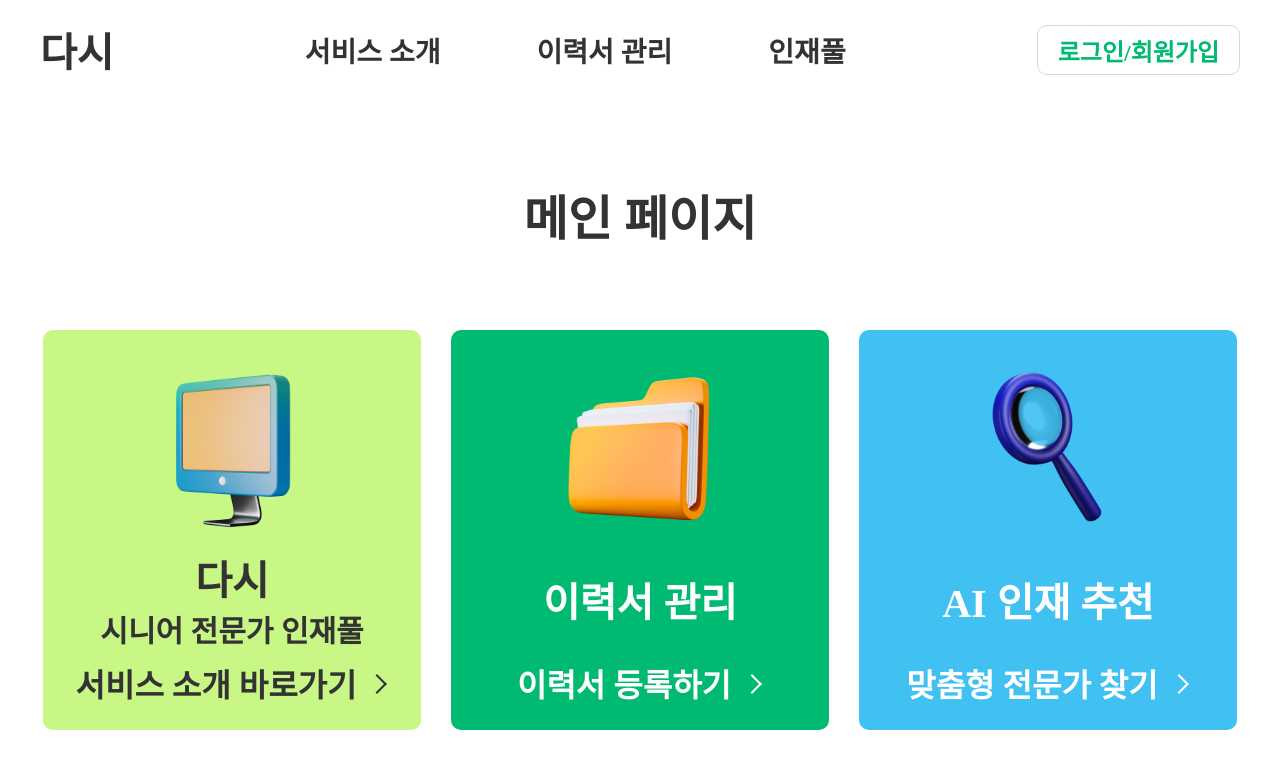
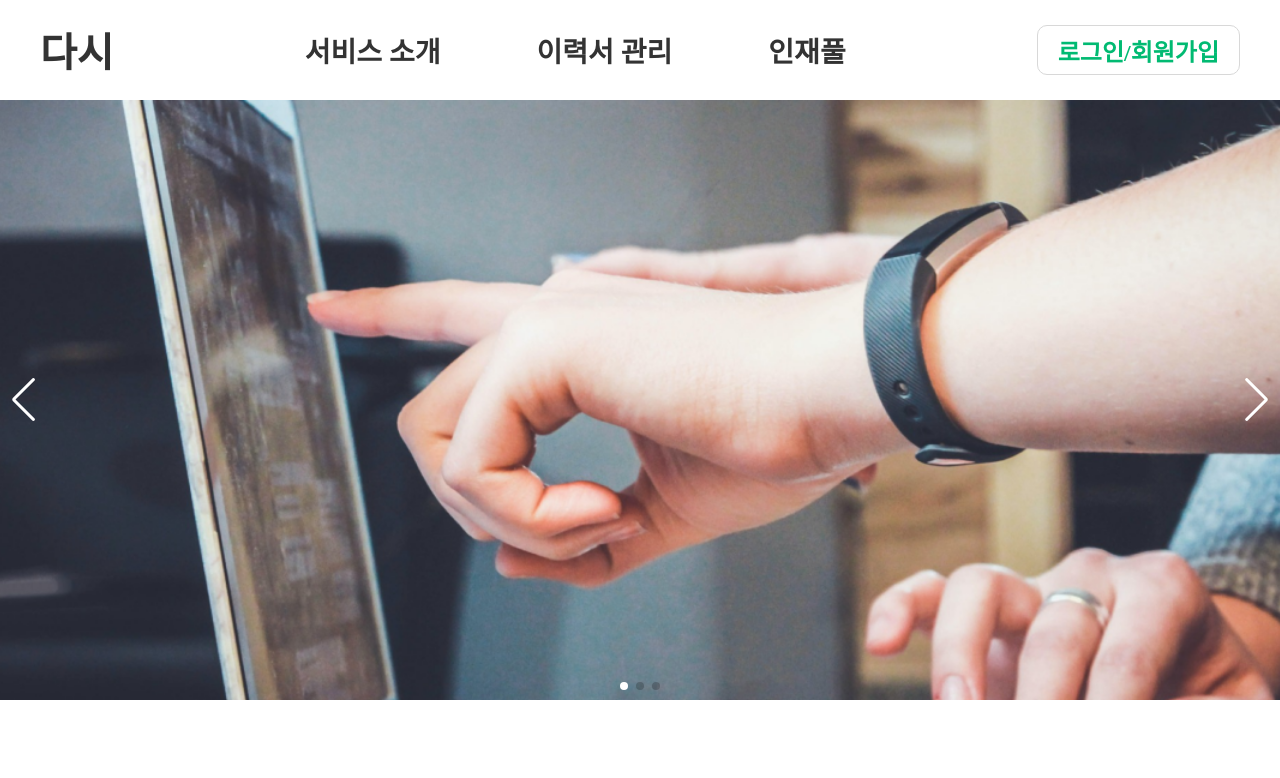
Before and after one commit to teyeong/Gamja-Frontend, a React (Create React App) app: page / in a window 1280 px wide. Shown: the top 778 px of the page. Built offline with nearby package versions, Linux system fonts and the light colour scheme; a web font is replaced by a local one.

Commit message:
feat: add banner to main page

```diff
--- a/package.json
+++ b/package.json
@@ -19,6 +19,7 @@
     "react-scripts": "5.0.1",
     "recoil": "^0.7.7",
     "recoil-persist": "^5.1.0",
+    "swiper": "^11.0.6",
     "typescript": "^4.9.5",
     "typescript-eslint": "0.0.1-alpha.0",
     "web-vitals": "^2.1.4"
--- /dev/null
+++ b/src/components/mainpage/Banner.tsx
@@ -0,0 +1,41 @@
+// Import Swiper React components
+import { Swiper, SwiperSlide } from 'swiper/react';
+import { useNavigate } from 'react-router-dom';
+
+import banner from '../../assets/images/banner.png';
+
+// Import Swiper styles
+import 'swiper/css';
+import 'swiper/css/navigation';
+import 'swiper/css/pagination';
+
+// import required modules
+import { Navigation, Pagination, Mousewheel, Keyboard } from 'swiper/modules';
+
+export default function Banner() {
+  const navigate = useNavigate();
+
+  return (
+    <>
+      <Swiper
+        cssMode={true}
+        navigation={true}
+        pagination={true}
+        mousewheel={false}
+        keyboard={true}
+        loop={true}
+        modules={[Navigation, Pagination, Mousewheel, Keyboard]}
+      >
+        <SwiperSlide onClick={() => navigate('/success/1')}>
+          <img src={banner} />
+        </SwiperSlide>
+        <SwiperSlide onClick={() => navigate('/success/2')}>
+          <img src={banner} />
+        </SwiperSlide>
+        <SwiperSlide onClick={() => navigate('/success/3')}>
+          <img src={banner} />
+        </SwiperSlide>
+      </Swiper>
+    </>
+  );
+}
--- a/src/components/mainpage/Contents.tsx
+++ b/src/components/mainpage/Contents.tsx
@@ -1,6 +1,7 @@
 import { Link } from 'react-router-dom';
 
 import Content from './Content';
+import Banner from './Banner';
 
 import computer from '../../assets/icons/computer.svg';
 import folder from '../../assets/icons/folder.svg';
@@ -9,6 +10,8 @@ import zoom from '../../assets/icons/zoom.svg';
 const Contents = () => {
   return (
     <div className="main-div">
+      <Banner />
+      <div className="button-div">
         <div className="contents-wrapper">
           <Link to="/about-us">
             <Content
@@ -37,6 +40,7 @@ const Contents = () => {
           </Link>
         </div>
       </div>
+    </div>
   );
 };
 export default Contents;
--- a/src/pages/MainPage.tsx
+++ b/src/pages/MainPage.tsx
@@ -1,10 +1,8 @@
-import Title from 'components/_common/Title';
 import Contents from 'components/mainpage/Contents';
 
 const MainPage = () => {
   return (
     <>
-      <Title label="메인 페이지" />
       <Contents />
     </>
   );
--- /dev/null
+++ b/src/scss/components/_banner.scss
@@ -0,0 +1,63 @@
+.swiper {
+  @include mobile {
+    height: 30rem;
+  }
+  width: 100%;
+  height: 60rem;
+  position: relative;
+  z-index: 0;
+}
+
+.swiper-slide {
+  display: flex;
+  flex-direction: column;
+  justify-content: center;
+  overflow-y: hidden;
+}
+
+.swiper-slide img {
+  width: 100%;
+  height: 100%;
+  object-fit: cover;
+}
+
+.swiper-button-next::after,
+.swiper-button-prev::after {
+  width: 2rem;
+  z-index: 10;
+  cursor: pointer;
+  display: flex;
+  align-items: center;
+  justify-content: center;
+  color: white;
+}
+
+.swiper-pagination-bullet-active {
+  background-color: white !important;
+}
+
+.text-wrap {
+  position: absolute;
+  top: 50%;
+  left: 0;
+  right: 0;
+  width: 50rem;
+  opacity: 0;
+  margin: auto;
+  text-align: center;
+  transition: 0.5s;
+  z-index: 10;
+}
+
+.text-wrap h2 {
+  color: var(--white);
+  font-size: 1.4rem;
+  line-height: 1.25;
+  font-weight: bold;
+  margin-bottom: 0.8rem;
+}
+
+.text-wrap p {
+  color: var(--white);
+  font-size: 4rem;
+}
--- a/src/scss/main.scss
+++ b/src/scss/main.scss
@@ -12,6 +12,7 @@
 @import 'components/profile';
 @import 'components/title';
 @import 'components/usertag';
+@import 'components/banner';
 
 @import 'layout/footer';
 @import 'layout/header';
--- a/src/scss/pages/_main.scss
+++ b/src/scss/pages/_main.scss
@@ -1,6 +1,11 @@
 @import '../abstracts/mixin';
 
 .main-div {
+  display: flex;
+  flex-direction: column;
+}
+
+.button-div {
   display: flex;
   justify-content: center;
   @include main-pc {
```
Also changed, not shown: src/assets/images/banner.png (added), 1 other file (tests, documents, lock files or other folders). Lines whose indentation alone changed are shown as unchanged.
